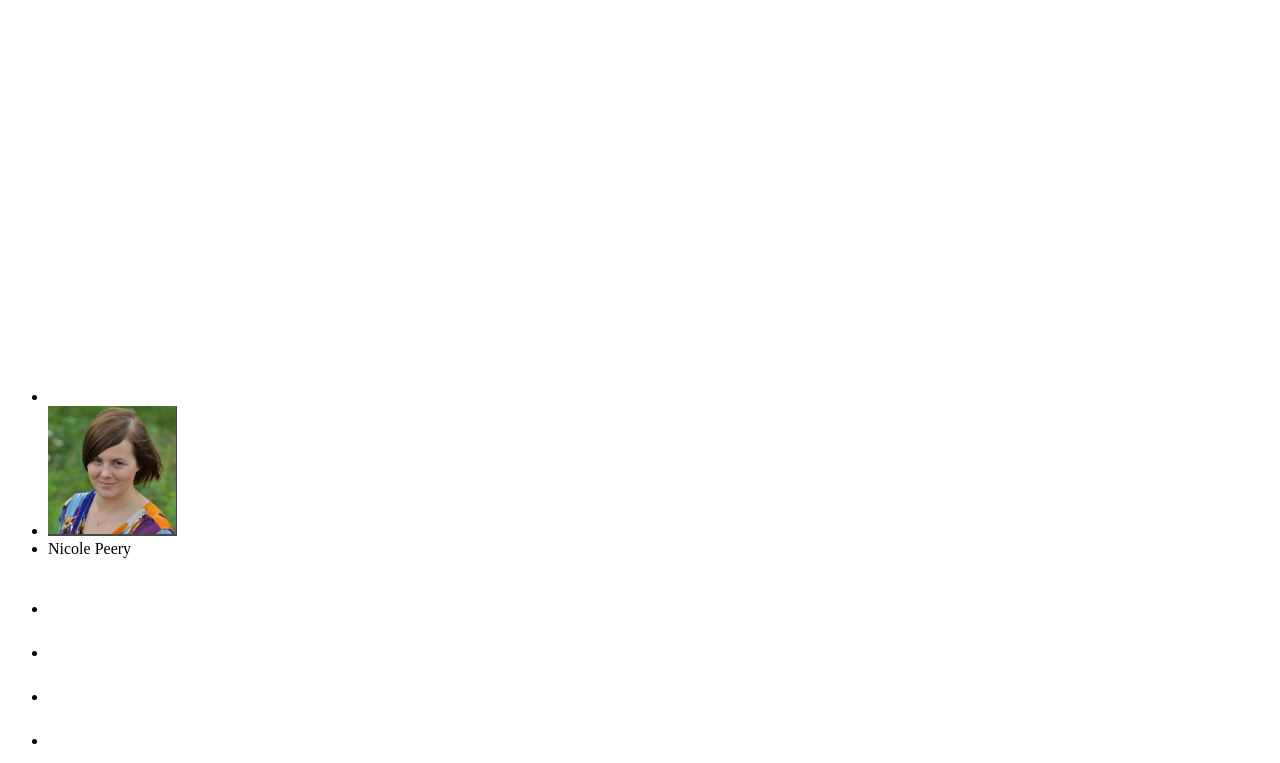
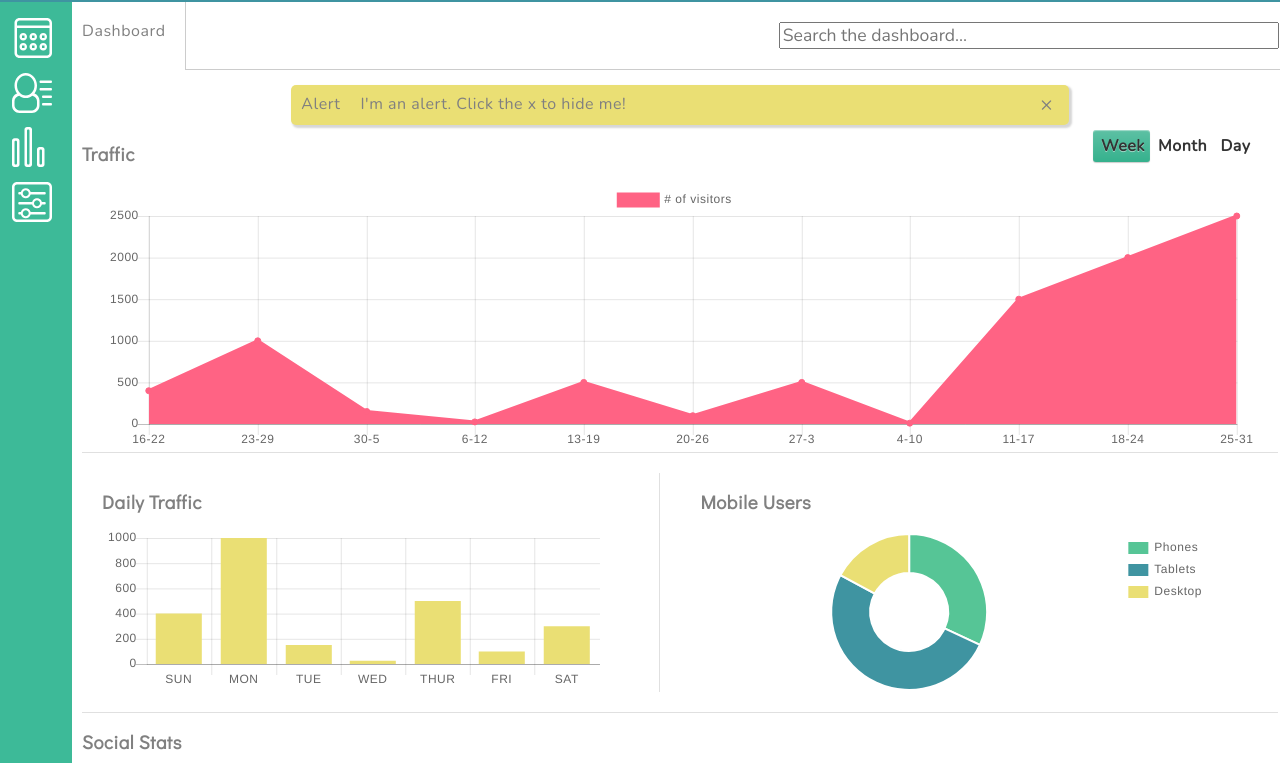
Before and after one commit to nicolepdev/techdegree-project-7, a plain HTML site: page index.html in a window 1280 px wide. Shown: the part 56-819 px from the top of the page. Drawn offline with nearby package versions, Linux system fonts and the light colour scheme; the site is published under a folder, as on GitHub Pages, so addresses that start at the root find nothing.

```diff
--- a/index.html
+++ b/index.html
@@ -6,10 +6,10 @@
   <meta http-equiv="X-UA-Compatible" content="ie=edge">
   <title>WebApp Dashboard</title>
   <link href="https://fonts.googleapis.com/css?family=Didact+Gothic|Nunito:300,400" rel="stylesheet">
-  <link rel="stylesheet" href="/css/normalize.css">
-  <link rel="stylesheet" href="/css/toggle-switch-rem.css">
-  <link rel="stylesheet" href="/css/jquery-ui.css">
-  <link rel="stylesheet" href="/css/styles.css">
+  <link rel="stylesheet" href="css/normalize.css">
+  <link rel="stylesheet" href="css/toggle-switch-rem.css">
+  <link rel="stylesheet" href="css/jquery-ui.css">
+  <link rel="stylesheet" href="css/styles.css">
 </head>
 
 <!-- HEADER & NAV -->
```
